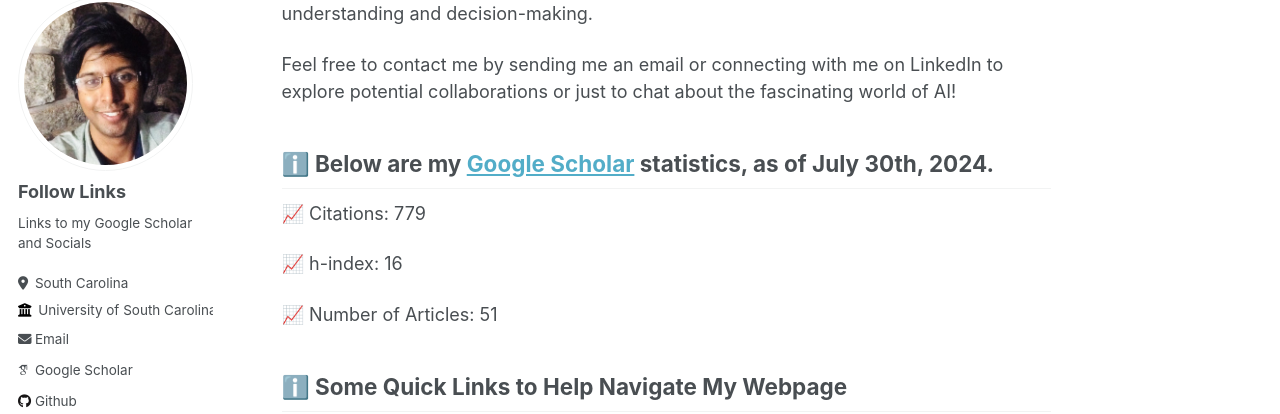
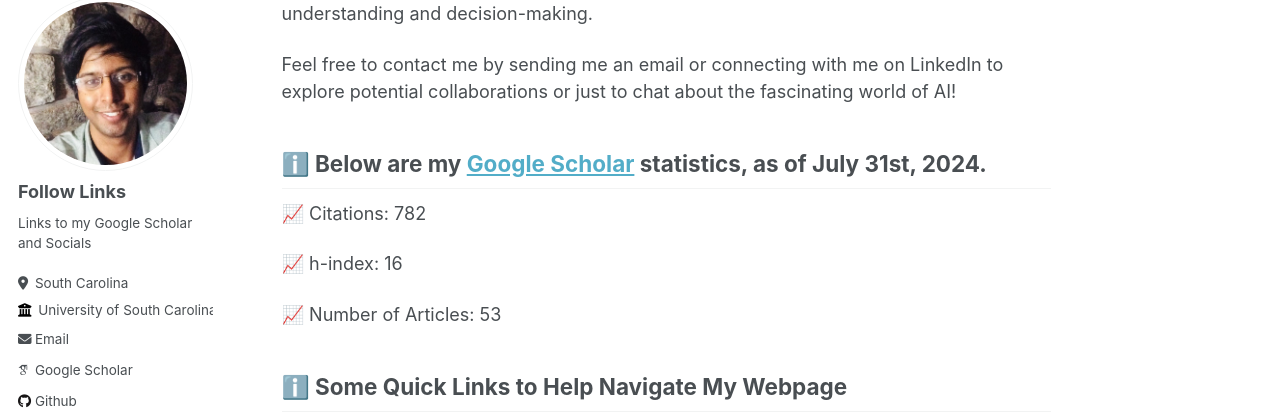
Before and after one commit to kauroy1994/home, a Jekyll site: the page built from _pages/about.md, in a window 1280 px wide and 900 px high, scrolled down 362 px. Shown: the part 110-524 px from the top of the window. Built offline with Jekyll 4.4.1, drawn with Linux system fonts in a browser that asks for light colours; some web fonts are replaced.

Commit message:
Update about.md

```diff
--- a/_pages/about.md
+++ b/_pages/about.md
@@ -9,12 +9,12 @@ I am Kaushik Roy, a Ph.D. candidate at the <img src="https://github.com/kauroy19
 
 Feel free to contact me by sending me an email or connecting with me on LinkedIn to explore potential collaborations or just to chat about the fascinating world of AI!
 
-## ℹ️ Below are my [Google Scholar](https://scholar.google.com/citations?user=LpOo_IUAAAAJ&hl=en) statistics, as of July 30th, 2024.
-📈 Citations: 779
+## ℹ️ Below are my [Google Scholar](https://scholar.google.com/citations?user=LpOo_IUAAAAJ&hl=en) statistics, as of July 31st, 2024.
+📈 Citations: 782
 
 📈 h-index: 16
 
-📈 Number of Articles: 51
+📈 Number of Articles: 53
 
 ## ℹ️ Some Quick Links to Help Navigate My Webpage
 🔗 [Select Publications](https://kauroy1994.github.io/home/publications/)
```
